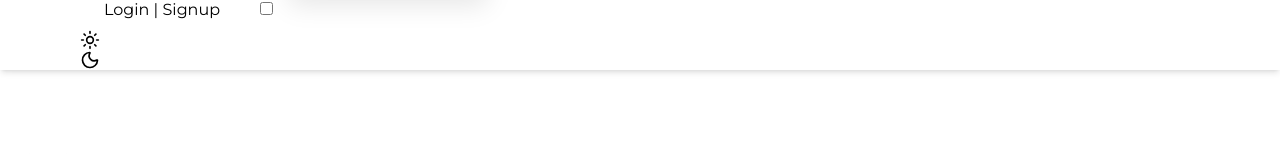
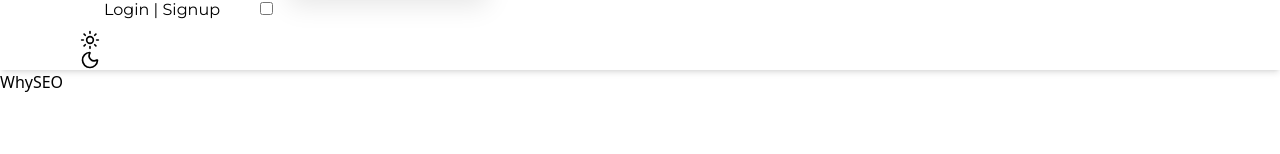
Before and after one commit to AnujHub03/Digital-marketing-Website-project, a React (Vite) app in the folder client/: page /WhySEO in a window 1280 px wide. Shown: the part 646-800 px from the top of the page. Built offline with nearby package versions, Linux system fonts and the light colour scheme; a web font is replaced by a local one.

Commit message:
Feat :adding SEO page

```diff
--- a/client/src/App.jsx
+++ b/client/src/App.jsx
@@ -20,6 +20,7 @@ import HrPortal from './Components/HrPortal'
 import Contact from './Pages/Contact'
 import OurServices from './Pages/OurServices'
 import SipCalculator from './Pages/SipCalculator'
+import WhySEO from './Pages/WhySEO'
 
 
 function App() {
@@ -43,6 +44,7 @@ function App() {
         <Route path='/blog' element={<BlogList/>}/>
         <Route path='/Hrportal' element={<HrPortal/>}/>
         <Route path='/SIPCalculator' element={<SipCalculator/>}/>
+        <Route path='/WhySEO' element={<WhySEO/>}/>
 
       </Routes>
       <Footer />
--- /dev/null
+++ b/client/src/Pages/WhySEO.jsx
@@ -0,0 +1,9 @@
+import React from 'react'
+
+const WhySEO = () => {
+  return (
+    <div>WhySEO</div>
+  )
+}
+
+export default WhySEO
```
